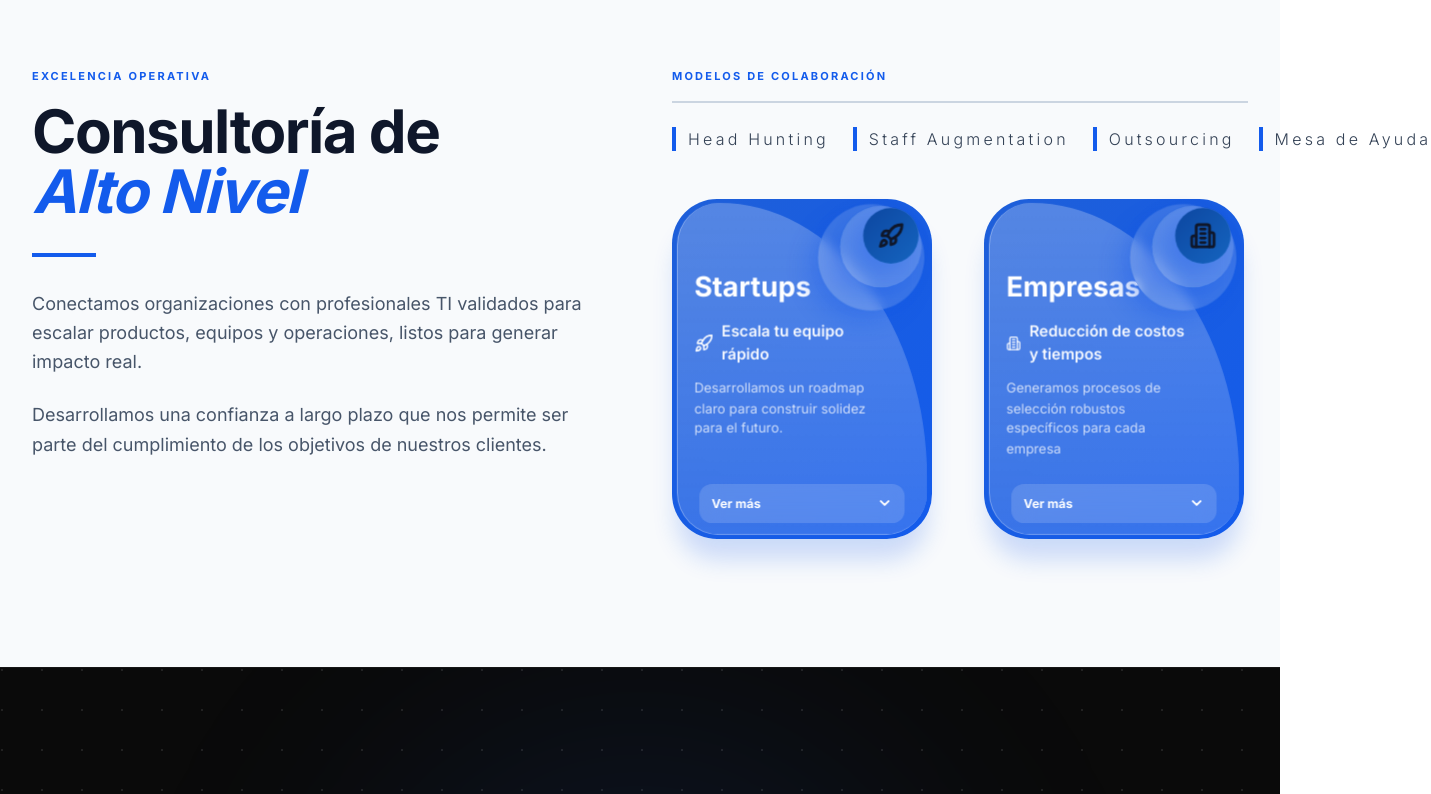
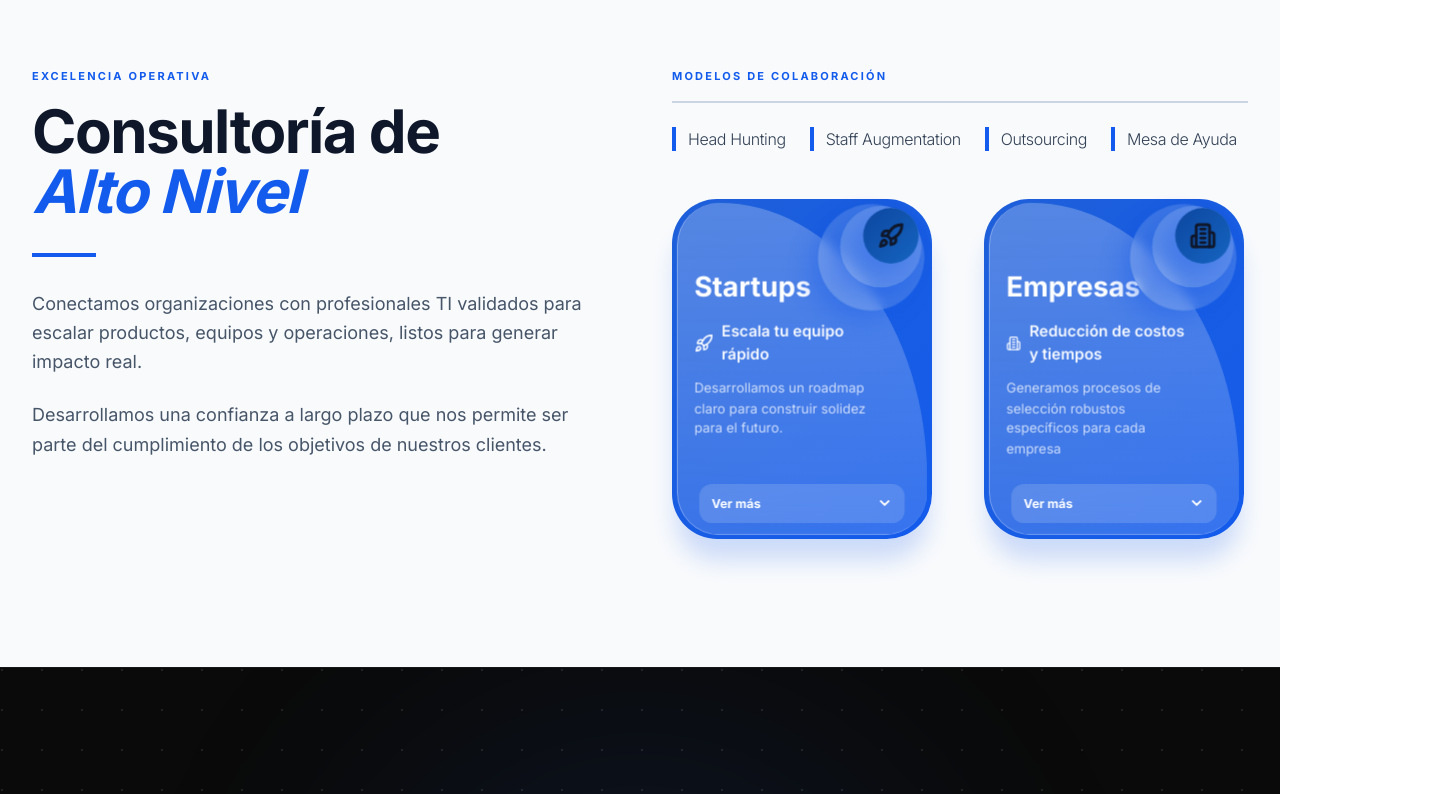
Before and after one commit to asinomas/paginaultima, a React (Vite) app in the folder Pagina_ultima/: page / in a window 1280 px wide. Shown: the part 860-1654 px from the top of the page, 1431 px wide, since content can reach past the window. Built offline with nearby package versions, Linux system fonts and the light colour scheme; no server answers.

Commit message:
Update Services.tsx

```diff
--- a/Pagina_ultima/src/components/Services.tsx
+++ b/Pagina_ultima/src/components/Services.tsx
@@ -60,7 +60,7 @@ const HighLevelConsulting: React.FC = () => {
                     className="flex items-center gap-3 group"
                   >
                     <div className="w-1 h-6 bg-[#135bec] group-hover:h-8 transition-all duration-300"></div>
-                    <span className="text-sm xl:text-base font-light tracking-[0.2em] text-slate-700 group-hover:text-[#135bec] transition-colors duration-300 whitespace-nowrap">
+                    <span className="text-sm xl:text-base font-light tracking-tight text-slate-700 group-hover:text-[#135bec] transition-colors duration-300 whitespace-nowrap">
                       {model}
                     </span>
                   </div>
```
